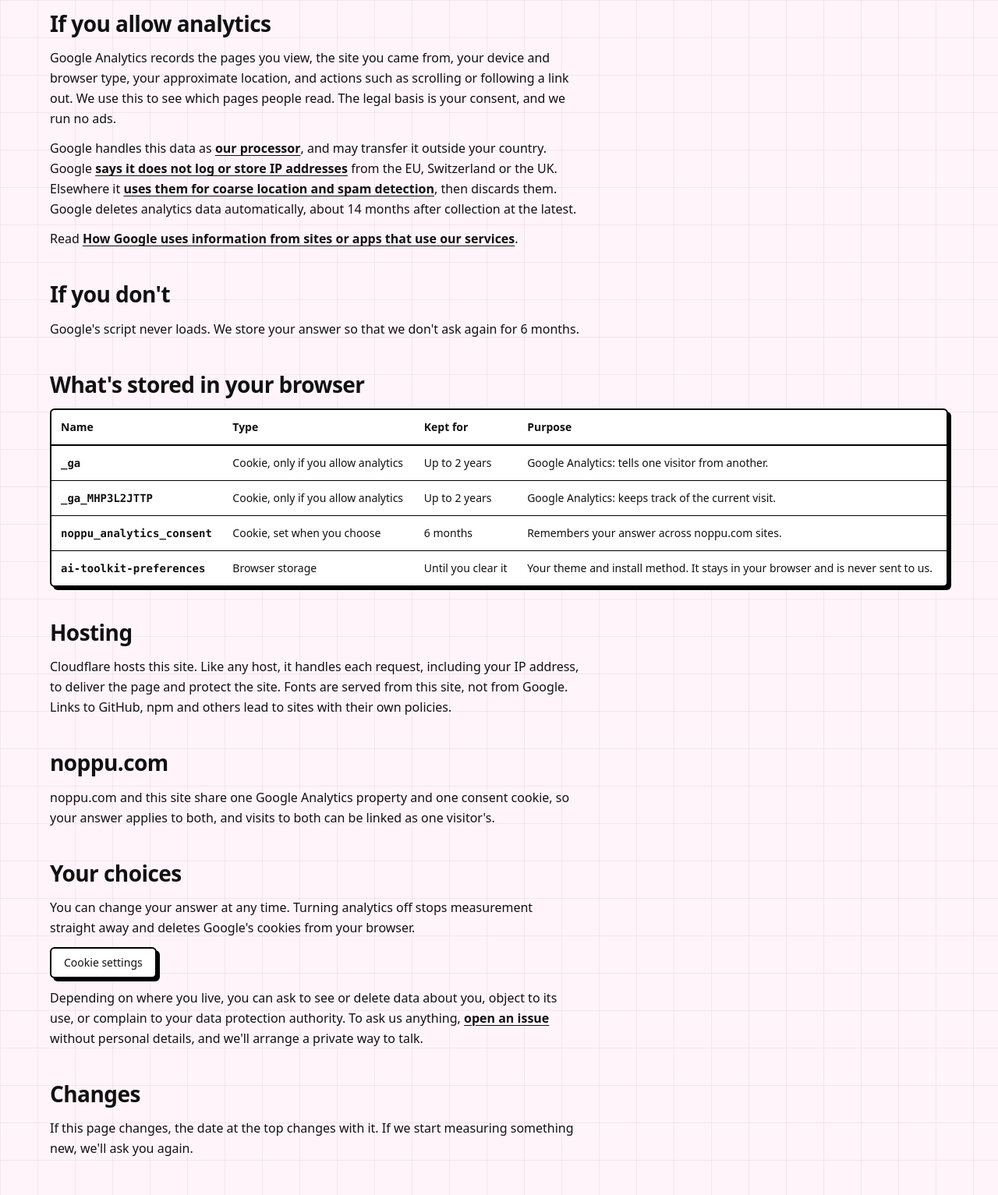
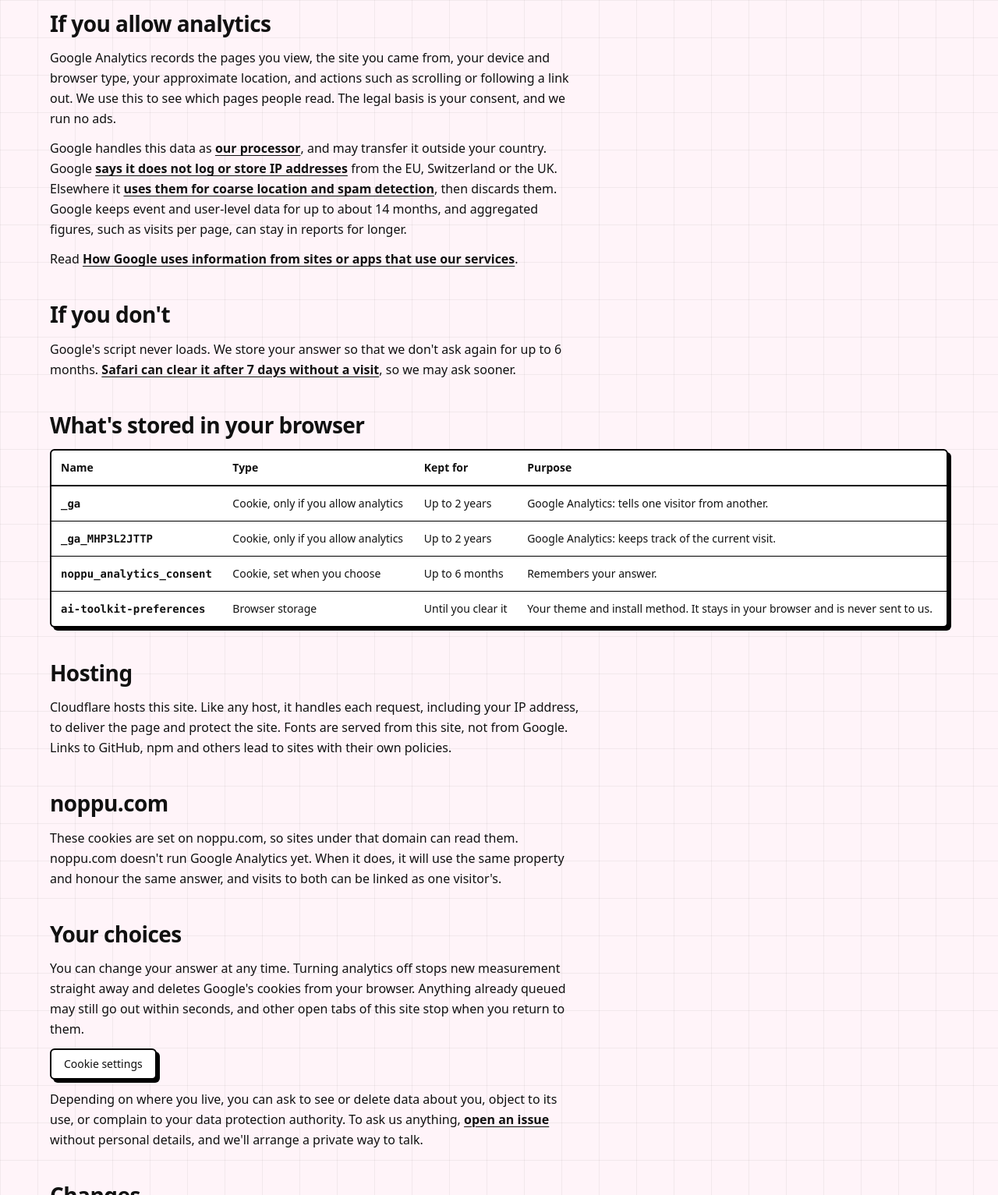
Before and after one commit to noppu-labs/ai-toolkit, an Astro site in the folder site/: page /privacy in a window 1280 px wide. Shown: the part 528-2061 px from the top of the page at 78% size. Built offline with nearby package versions, Linux system fonts and the light colour scheme; Astro itself is replaced by a stand-in of ours; a web font is replaced by a local one.

Commit message:
docs(site): match the privacy page to what the site does today
noppu.com has no Analytics tag yet, Google's retention setting does not cover
aggregated reports, Safari can clear a script-written cookie after 7 days, and
withdrawal reaches other tabs when the visitor returns to them.

```diff
--- a/site/src/components/PrivacyPolicy.tsx
+++ b/site/src/components/PrivacyPolicy.tsx
@@ -27,8 +27,8 @@ const STORED_ITEMS: StoredItem[] = [
   {
     name: "noppu_analytics_consent",
     kind: "Cookie, set when you choose",
-    kept: "6 months",
-    purpose: "Remembers your answer across noppu.com sites.",
+    kept: "Up to 6 months",
+    purpose: "Remembers your answer.",
   },
   {
     name: "ai-toolkit-preferences",
@@ -128,8 +128,9 @@ export function PrivacyPolicy({
             <ExternalLink href="https://support.google.com/analytics/answer/16871531">
               uses them for coarse location and spam detection
             </ExternalLink>
-            , then discards them. Google deletes analytics data automatically,
-            about 14 months after collection at the latest.
+            , then discards them. Google keeps event and user-level data for up
+            to about 14 months, and aggregated figures, such as visits per page,
+            can stay in reports for longer.
           </p>
           <p>
             Read{" "}
@@ -144,7 +145,11 @@ export function PrivacyPolicy({
         <Section heading="If you don't">
           <p>
             Google's script never loads. We store your answer so that we don't
-            ask again for 6 months.
+            ask again for up to 6 months.{" "}
+            <ExternalLink href="https://webkit.org/tracking-prevention/">
+              Safari can clear it after 7 days without a visit
+            </ExternalLink>
+            , so we may ask sooner.
           </p>
         </Section>
       </div>
@@ -199,17 +204,19 @@ export function PrivacyPolicy({
 
         <Section heading="noppu.com">
           <p>
-            noppu.com and this site share one Google Analytics property and one
-            consent cookie, so your answer applies to both, and visits to both
-            can be linked as one visitor's.
+            These cookies are set on noppu.com, so sites under that domain can
+            read them. noppu.com doesn't run Google Analytics yet. When it does,
+            it will use the same property and honour the same answer, and visits
+            to both can be linked as one visitor's.
           </p>
         </Section>
 
         <Section heading="Your choices">
           <p>
             You can change your answer at any time. Turning analytics off stops
-            measurement straight away and deletes Google's cookies from your
-            browser.
+            new measurement straight away and deletes Google's cookies from your
+            browser. Anything already queued may still go out within seconds,
+            and other open tabs of this site stop when you return to them.
           </p>
           <div>{children}</div>
           <p>
```
